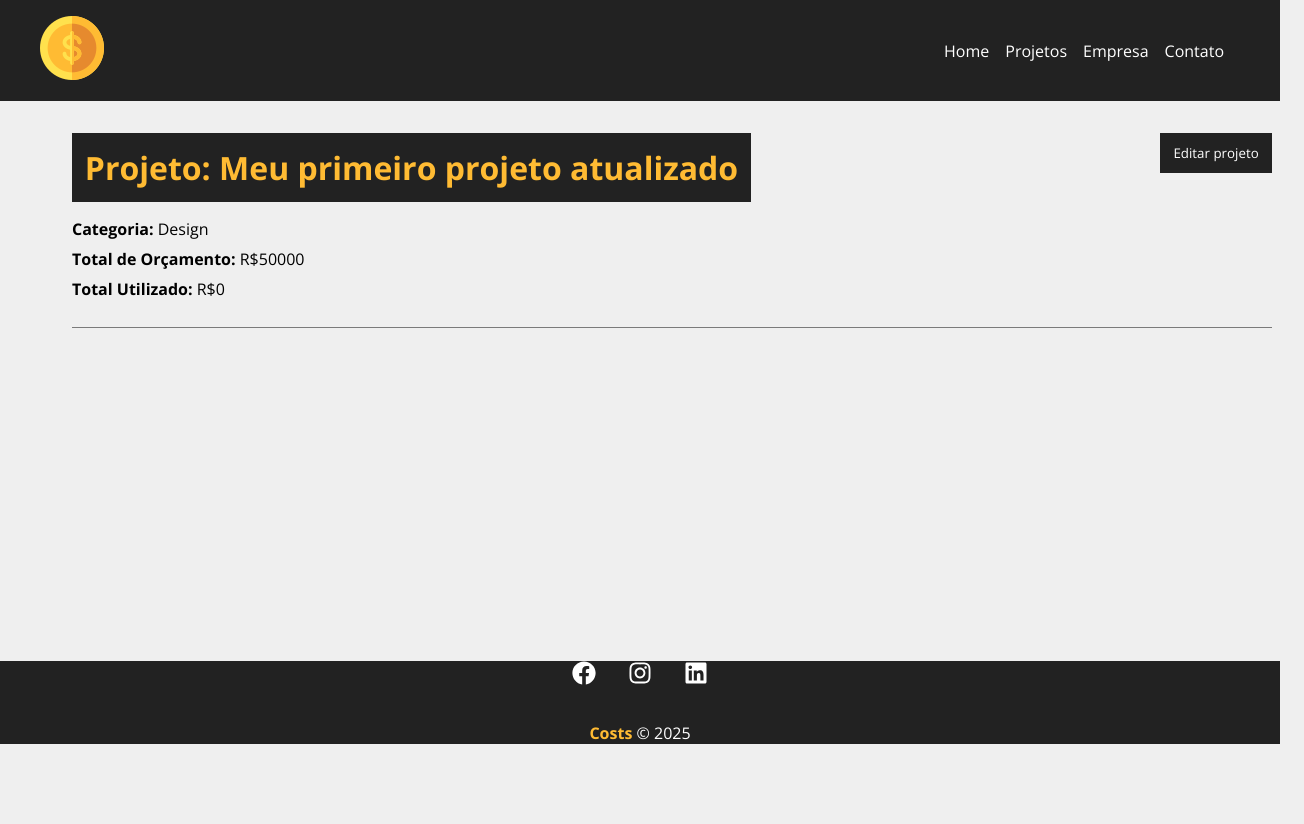
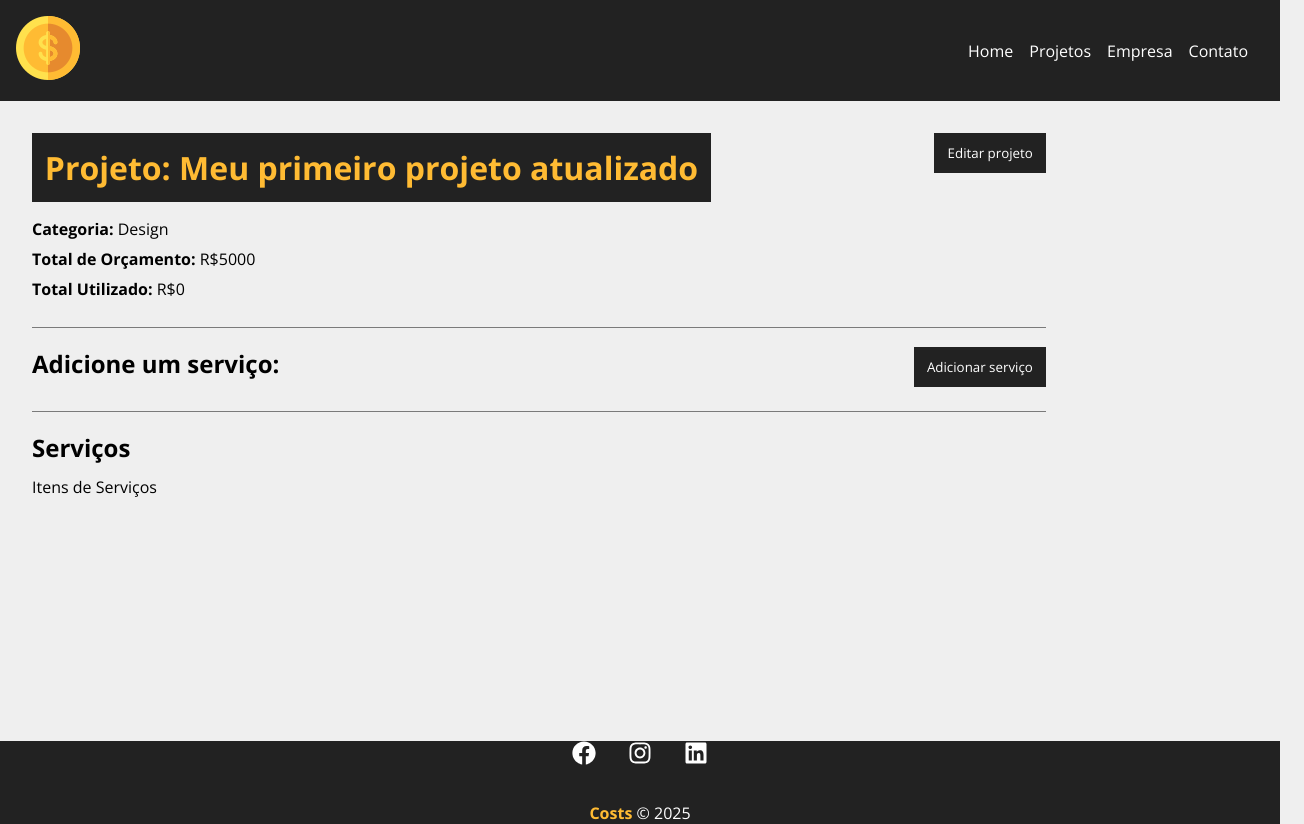
Before and after one commit to Samuel-Nun3s/Projeto-Costs-React, a React (Vite) app: page /project/76a6 in a window 1280 px wide. Shown: the whole page, 1304 px wide, since content can reach past the window. Before the commit the page ends 800 px from the top, so only its background shows below. Built offline with nearby package versions, Linux system fonts and the light colour scheme; data requests are answered from the project's data file.

Commit message:
Criando a área de serviços

```diff
--- a/db.json
+++ b/db.json
@@ -3,7 +3,7 @@
     {
       "id": "76a6",
       "name": "Meu primeiro projeto atualizado",
-      "budget": "50000",
+      "budget": "5000",
       "category": {
         "id": "3",
         "name": "Design"
--- a/src/components/layout/Container.module.css
+++ b/src/components/layout/Container.module.css
@@ -1,5 +1,5 @@
 .container {
-  width: 1200px;
+  width: 100%;
   display: flex;
   justify-content: space-between;
   margin: 0 auto;
@@ -7,7 +7,7 @@
 }
 
 .min-height {
-  min-height: 70%;
+  min-height: 80%;
 }
 
 .start {
--- a/src/components/pages/Project.jsx
+++ b/src/components/pages/Project.jsx
@@ -12,6 +12,7 @@
 
   const [project, setProject] = useState([]);
   const [showProjectForm, setShowProjectForm] = useState(false);
+  const [showServiceForm, setShowServiceForm] = useState(false);
   const [message, setMessage] = useState();
   const [type, setType] = useState();
 
@@ -32,6 +33,7 @@
   }, [id])
 
   function editPost(project) {
+    setMessage('');
     // budget validation
     if (project.budget < project.cost) {
       setMessage('O orçamento não pode ser menor que o custo do projeto!');
@@ -59,6 +61,10 @@
   }
 
   function toggleProjectForm() {
+    setShowProjectForm(!showProjectForm);
+  }
+
+  function toggleServiceForm() {
     setShowProjectForm(!showProjectForm);
   }
 
@@ -95,6 +101,19 @@
                 </div>
               )}
             </div>
+            <div className={styles.service_form_container}>
+              <h2>Adicione um serviço:</h2>
+              <button className={styles.btn} onClick={toggleServiceForm}>
+                {!showServiceForm ? "Adicionar serviço" : "Fechar"}
+              </button>
+              <div className={styles.project_info}>
+                {showServiceForm && <div>Formulário do serviço</div>}
+              </div>
+            </div>
+            <h2>Serviços</h2>
+            <Container customClass="start">
+              <p>Itens de Serviços</p>
+            </Container>
           </Container>
         </div>
       ) : (
```
